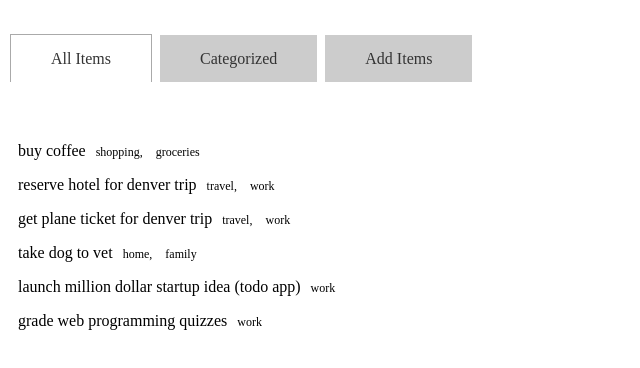
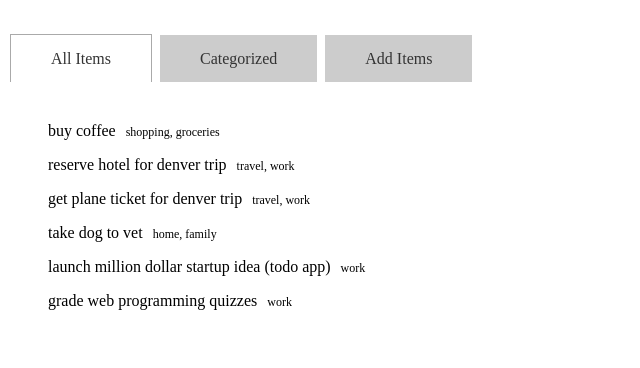
Before and after one commit to ehmyers/CSCI344-Project-3, a plain HTML site: page index.html in a window 1280 px wide. Shown: the whole page, without its empty margins (0-640 px from the left). Drawn offline with nearby package versions, Linux system fonts and the light colour scheme.

Commit message:
add styling to description/category sections

```diff
--- a/javascripts/app/app.js
+++ b/javascripts/app/app.js
@@ -21,16 +21,15 @@ var main = function () {
     // prints all out, along with categories
     $.getJSON("all.json", function (todos) {
         todos.forEach(function (todo) {
-            list_item = "<p>" + todo.description;
+            list_item = "<p id='title_and_category'>" + todo.description + "<span id='categories'>";
             todo.categories.forEach(function (category) {
-                list_item += "<span id='categories'>" + category;
+                list_item += category;
                 // only adds comma if it's the last category
                 if (todo.categories[todo.categories.length - 1] !== category) {
                     list_item += ", ";
                 }
-                list_item += "</span>";
             });
-            list_item += "</p>";
+            list_item += "</span></p>";
             $(list_item).appendTo("#all-items");
         });
     });
--- a/stylesheets/app/app.css
+++ b/stylesheets/app/app.css
@@ -23,7 +23,6 @@ a {
 
 .tabs {
   margin-top: 50px;
-  margin-bottom: 20px;
 }
 
 .tabs .tab {
@@ -37,3 +36,7 @@ a {
   border: 1px solid #aaaaaa;
   border-bottom-width: 0;
 }
+
+#title_and_category {
+  padding-left: 30px;
+}
```
